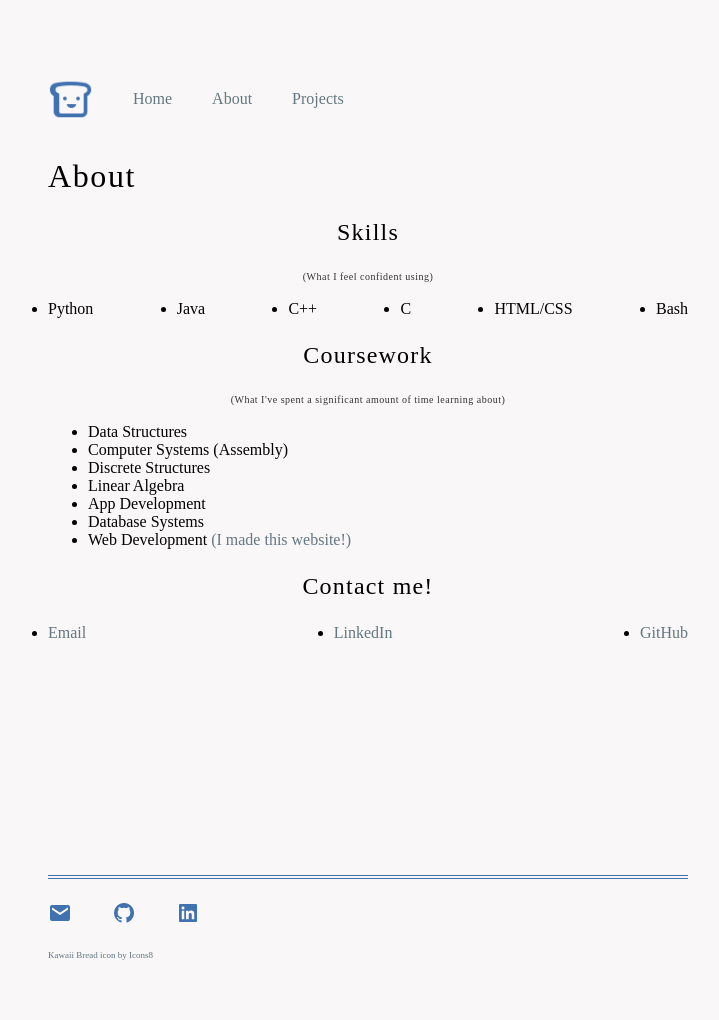
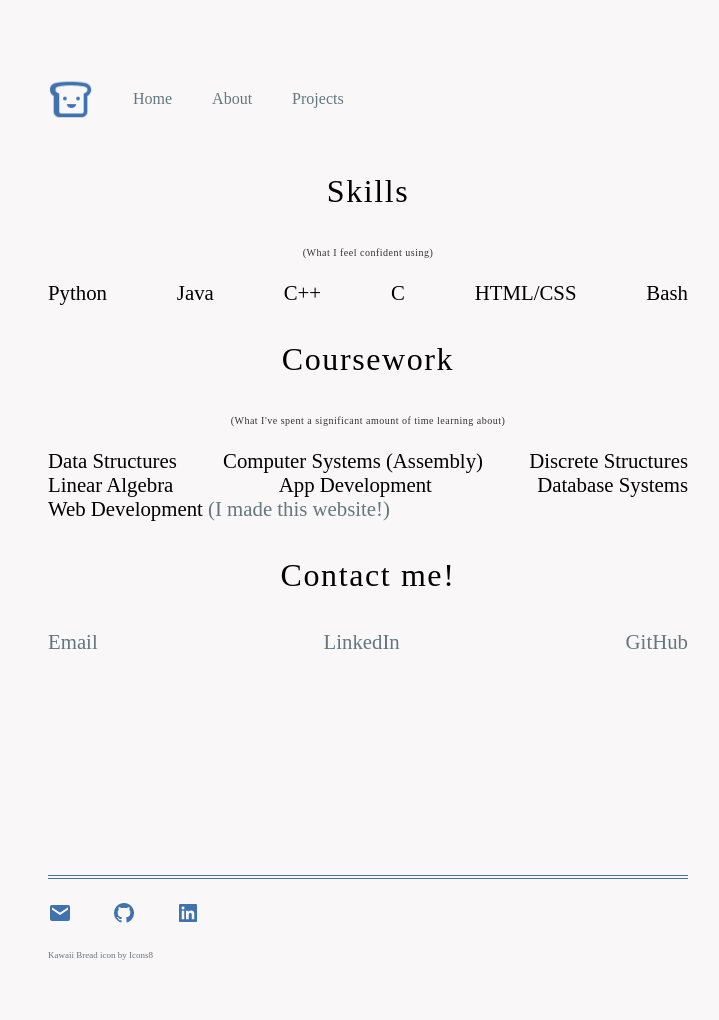
Before and after one commit to JayOrten/jayorten.github.io, a Jekyll site: the page built from about/index.html, in a window 1280 px wide. Shown: the whole page, without its empty margins (272-991 px from the left). Built offline with Jekyll 4.4.1, drawn with Linux system fonts in a browser that asks for light colours.

Commit message:
update css

```diff
--- a/about/index.html
+++ b/about/index.html
@@ -2,7 +2,6 @@
 layout: default
 title: About
 ---
-<h1>{{ page.title }}</h1>
 <div>
     <h3>Skills</h3>
     <p class="smallText">(What I feel confident using)</p>
@@ -19,7 +18,7 @@ title: About
 <div>
     <h3>Coursework</h3>
     <p class="smallText">(What I've spent a significant amount of time learning about)</p>
-    <ul class="itemlist">
+    <ul class="itemList">
         <li>Data Structures</li>
         <li>Computer Systems (Assembly)</li>
         <li>Discrete Structures</li>
--- a/css/styles.css
+++ b/css/styles.css
@@ -57,9 +57,10 @@ h2 {
 
 h3 {
     text-align: center;
-    font-size: 1.5em;
-    font-weight:100;
+    font-size: 2em;
+    font-weight: 200;
     letter-spacing: 0.05em;
+    line-height: 45px;
 }
 
 p {
@@ -102,4 +103,6 @@ ul.posts li {
     flex-wrap: wrap;
     justify-content: space-between;
     padding: 0px;
+    list-style: none;
+    font-size: 1.3em;
 }
```
